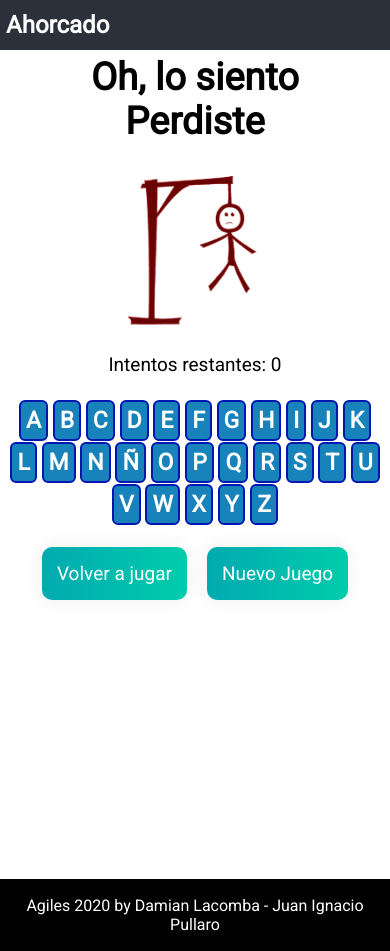
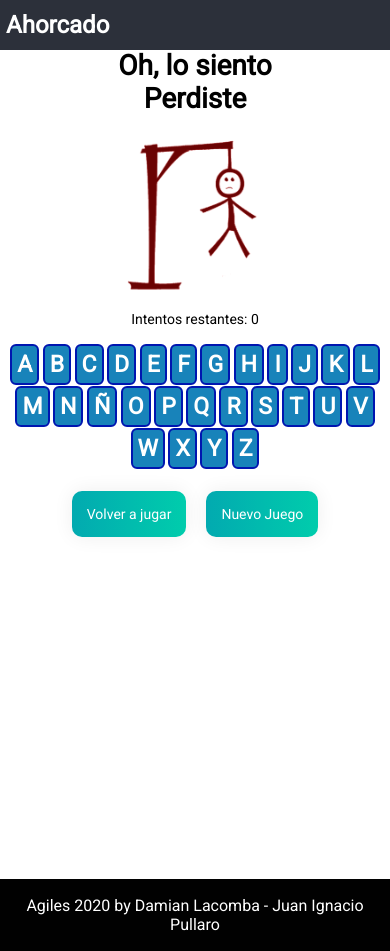
Before and after one commit to damianlacomba/ahorcado2020, a Flask app: template templates/juego.html in a window 390 px wide. Run offline with Flask 2, Linux system fonts and the light colour scheme; the template is opened without the code that fills it, so the values that code supplies are empty.

Commit message:
Responsive-v1

```diff
--- a/static/css/main.css
+++ b/static/css/main.css
@@ -142,7 +142,7 @@ picture img {
         }
         .content {
             text-align: center;
-            font-size: 19px;
+            font-size: 14px;
             padding: 5px;
             margin-top: -25px;
             height: 100vh;
```
